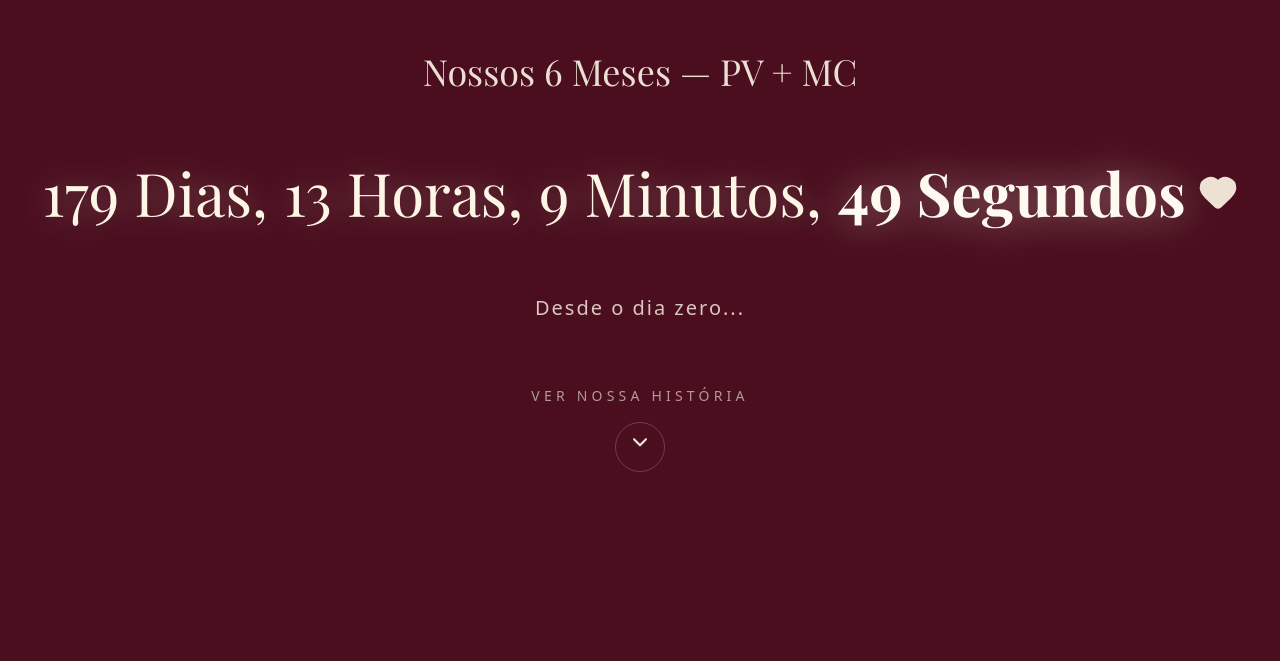
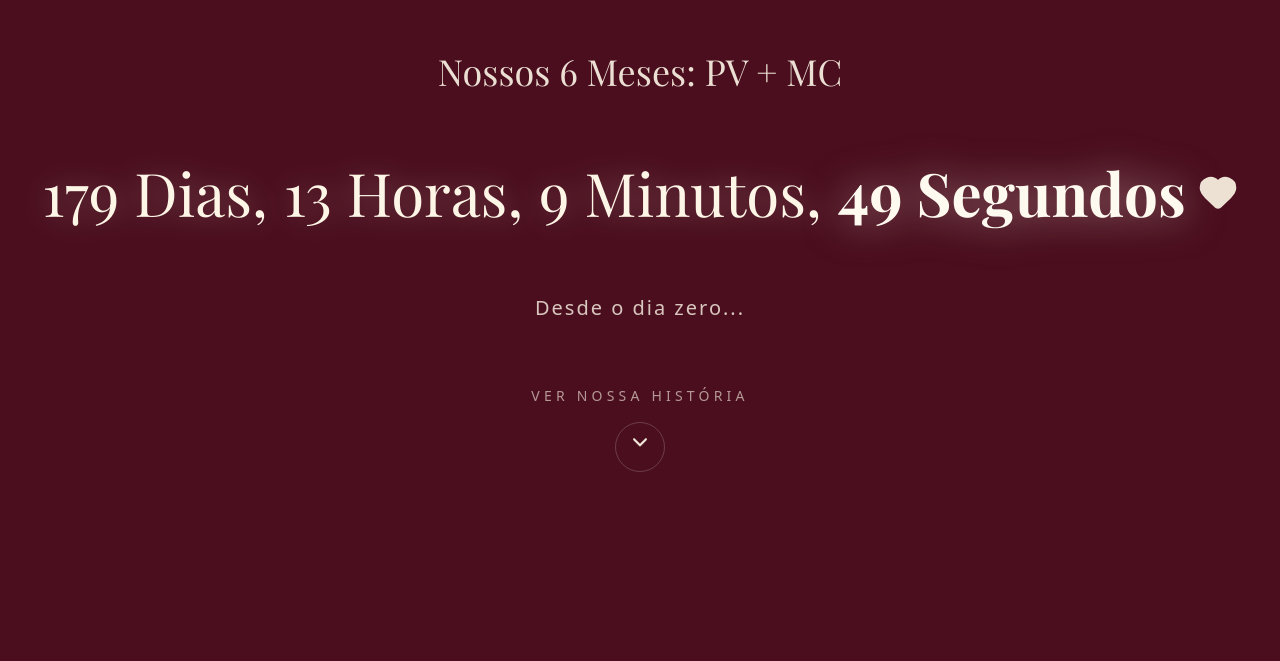
Before and after one commit to paulovitor23/siteNamoro, a Next.js app: page / in a window 1280 px wide. Shown: the part 139-800 px from the top of the page. Built offline with nearby package versions, Linux system fonts and the light colour scheme; a web font is replaced by a local one.

Commit message:
Mudanca da mensagem da hero

```diff
--- a/src/components/Hero.tsx
+++ b/src/components/Hero.tsx
@@ -44,7 +44,8 @@ export default function Hero() {
     <section className="h-screen bg-[#4a0e1e] flex flex-col items-center justify-center text-[#fdf5e6] p-6 relative overflow-hidden">
       {/* Título principal */}
       <h2 className={`${playfair.className} text-3xl md:text-4xl mb-16 opacity-90 italic`}>
-        Nossos 6 Meses — PV + MC
+        Nossos 6 Meses:
+        PV + MC
       </h2>
 
       {/* O contador central */}
```
